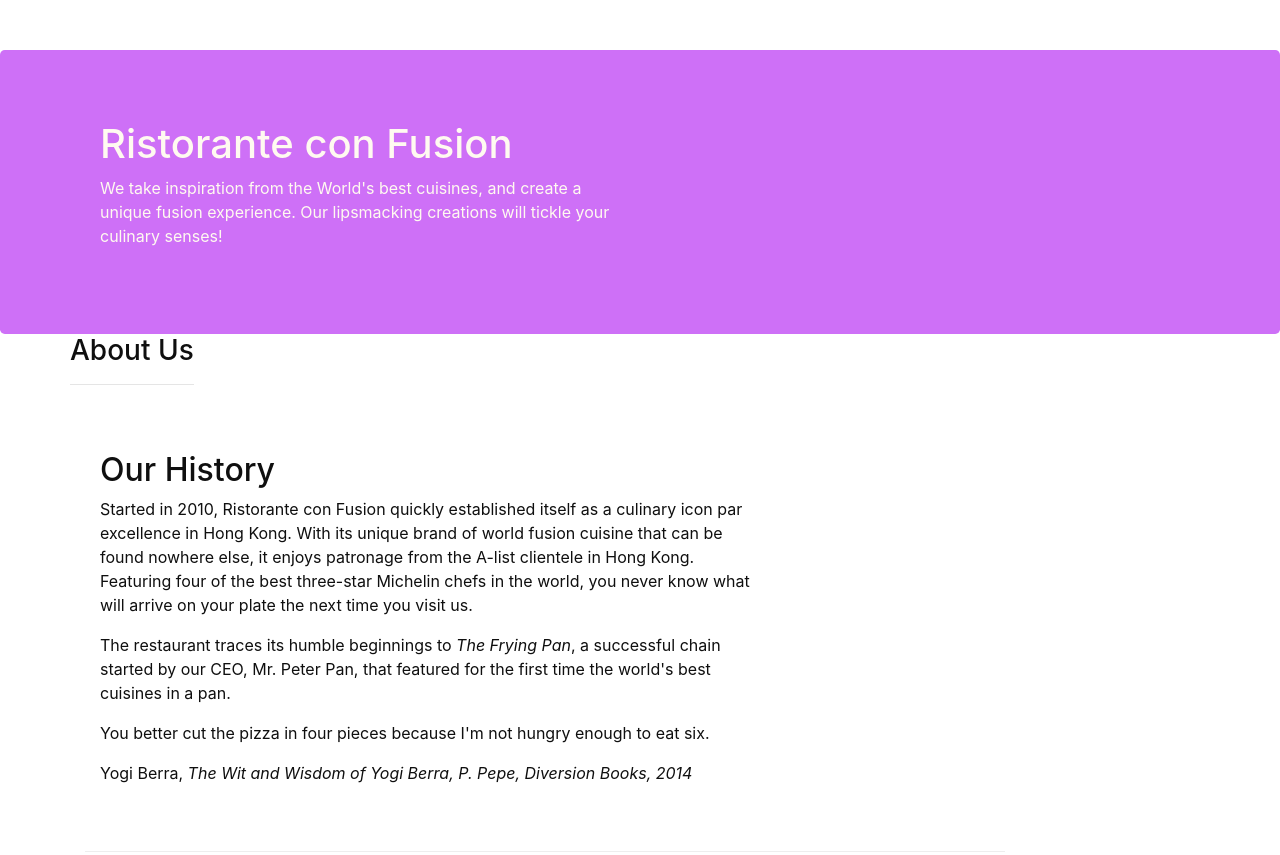
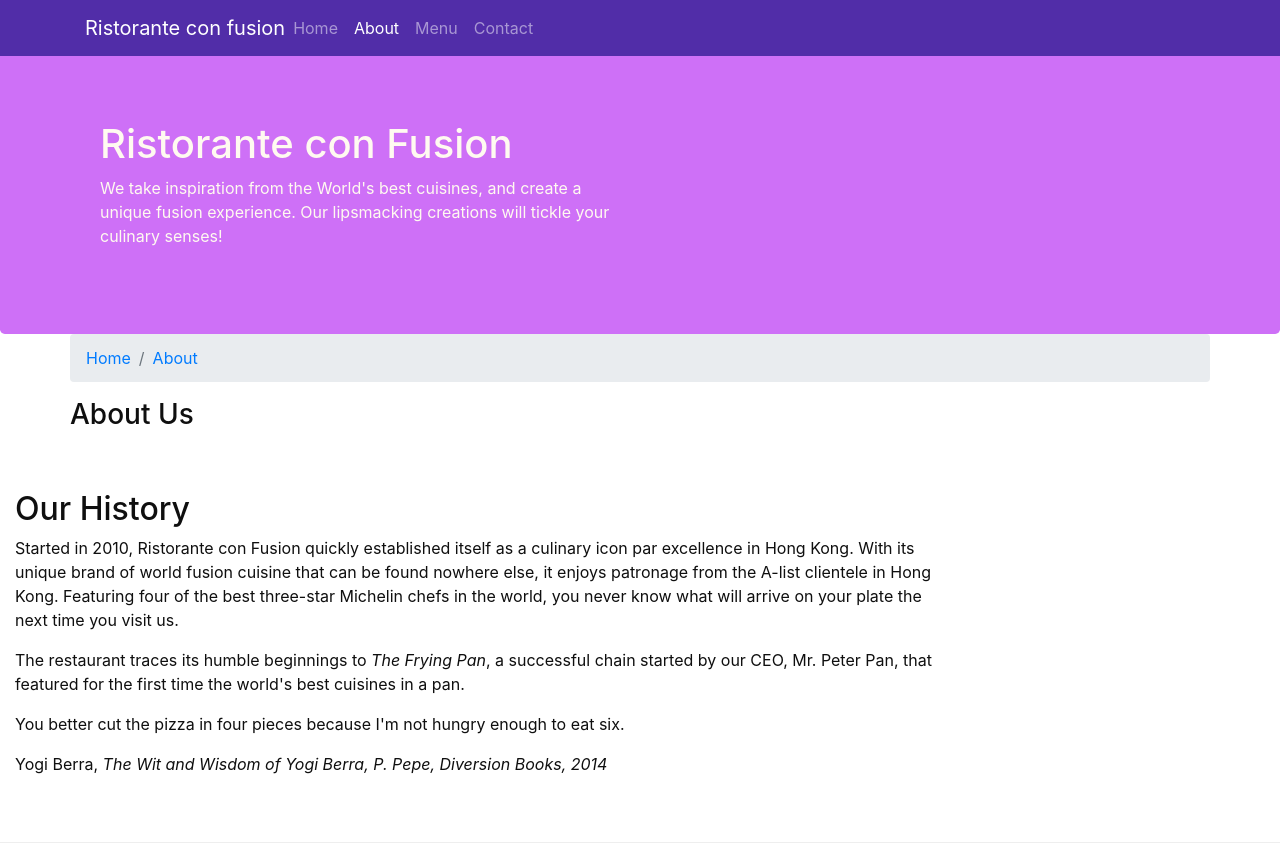
Before and after one commit to MekadAlibrahem/Front-end-bootstrap, a website: page aboutus.html in a window 1280 px wide. Shown: the top 855 px of the page. Drawn offline with nearby package versions, Linux system fonts and the light colour scheme.

Commit message:
Add nav bar to my pages index and about (html)

```diff
--- a/aboutus.html
+++ b/aboutus.html
@@ -12,7 +12,23 @@
 </head>
 
 <body>
+    <nav class="navbar navbar-dark navbar-expand-sm  fixed-top">
+        <div class="container">
+            <button class="navbar-toggler" type="button" data-toggle="collapse" data-target="#Navbar" >
+                <span class="navbar-toggler-icon"></span>
+            </button>
+            <a href="index.html" class="navbar-brand mr-auto"> Ristorante con fusion </a>
+            <div class="collapse navbar-collapse" id="Navbar">
+                <ul class="navbar-nav mr-auto ">
+                    <li class="nav-item "><a href="index.html" class="nav-link"> Home</a></li>
+                    <li class="nav-item active"><a href="aboutus.html" class="nav-link">About</a></li>
+                    <li class="nav-item"><a href="/" class="nav-link">Menu</a></li>
+                    <li class="nav-item"><a href="/" class="nav-link">Contact</a></li>
+                </ul>
+            </div>
+        </div>
 
+    </nav>
     <header class="jumbotron">
         <div class="container">
             <div class="row row-header">
@@ -28,10 +44,12 @@
 
     <div class="container">
         <div class="row">
-            <div class="col-xs-12 col-sm-10">
-            <div class="row">
-            <div class="col-xs-12">
-               <h3>About Us</h3>
+                <ol class="col-12 breadcrumb">
+                    <li class="breadcrumb-item"><a href="./index.html">Home </a></li>
+                    <li class="breadcrumb-item"><a href="#">About </a></li>
+
+                </ol>
+                <h3>About Us</h3>
                <hr>
             </div>
         </div>
@@ -82,7 +100,7 @@
                     <h5>Links</h5>
                     <ul class="list-unstyled">
                         <li><a href="index.html">Home</a></li>
-                        <li><a href="#">About</a></li>
+                        <li><a href="./aboutus.html">About</a></li>
                         <li><a href="#">Menu</a></li>
                         <li><a href="#">Contact</a></li>
                     </ul>
@@ -116,7 +134,10 @@
            </div>
         </div>
     </footer>
-
+        <!-- bootstrap file  js -->
+    <script src="./node_modules/jquery/dist/jquery.slim.min.js"></script>
+    <script src="./node_modules/popper.js/dist/umd/popper.min.js"></script>
+    <script src="./node_modules/bootstrap/dist/js/bootstrap.min.js"></script>
 </body>
 
 </html>
--- a/css/style.css
+++ b/css/style.css
@@ -37,7 +37,9 @@
 .footer{
     background-color: #ce7cf1;
 }
-
+.navbar-dark{
+    background-color: #512DA8;
+}
 
 /* .navbar-inverse {
      background: #303F9F;
```
Also changed, not shown: index.html (+17 -1 lines).
